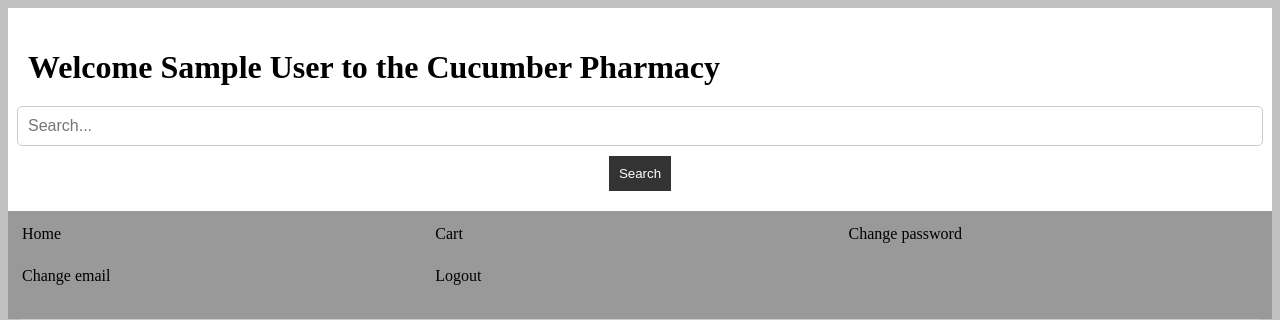
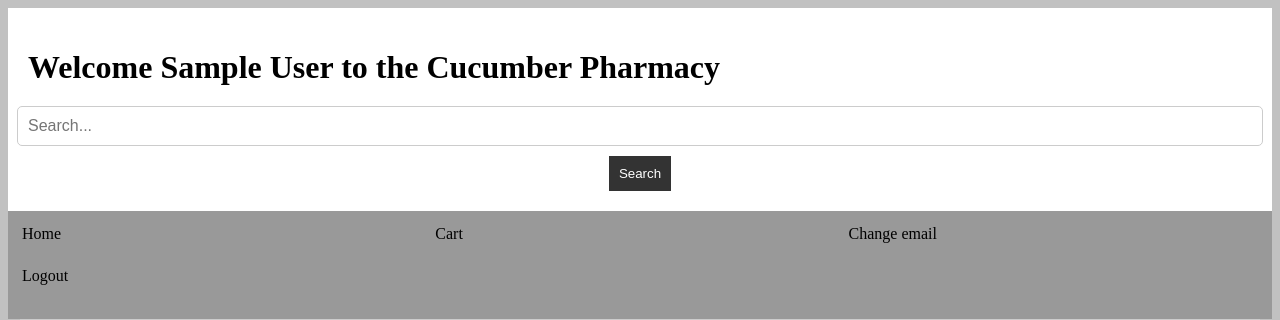
Before and after one commit to glytt/EITF06, a PHP site: page /shop.php in a window 1280 px wide. Shown: the top 320 px of the page. Run offline with PHP 8.4, Linux system fonts and the light colour scheme; the visitor is signed in with stand-in values (Sample User, id 1).

Commit message:
hejdå byt lösenord

```diff
--- a/html/shop.php
+++ b/html/shop.php
@@ -45,7 +45,6 @@ if (isset($_POST["add_to_cart"])) {
 			<ul>
 				<li><a href="shop.php">Home</a></li>
 				<li><a href="cart.php">Cart</a></li>
-				<li><a href="change_password.php">Change password</a></li>
 				<li> <a href="change_email.php">Change email</a></li>
 				<li><a href="logout.php">Logout</a></li>
 
```
